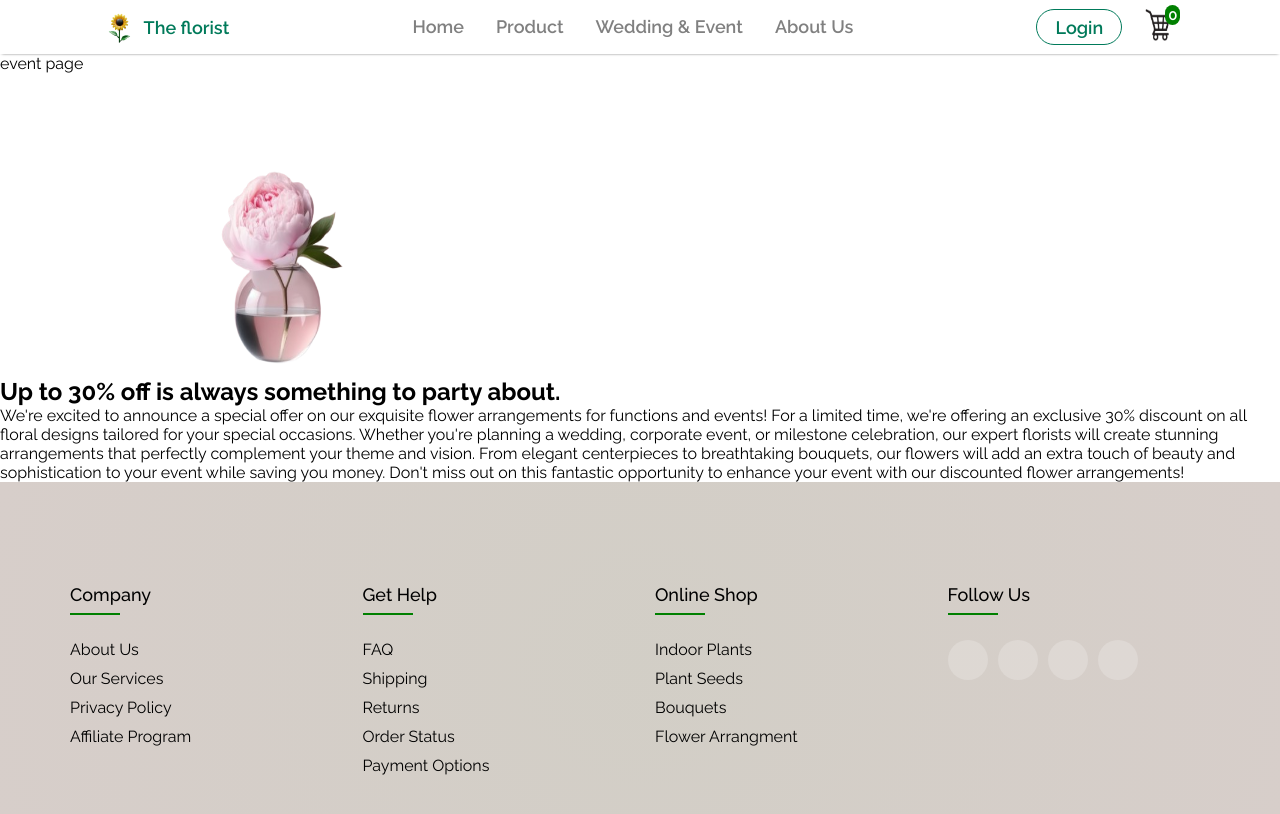
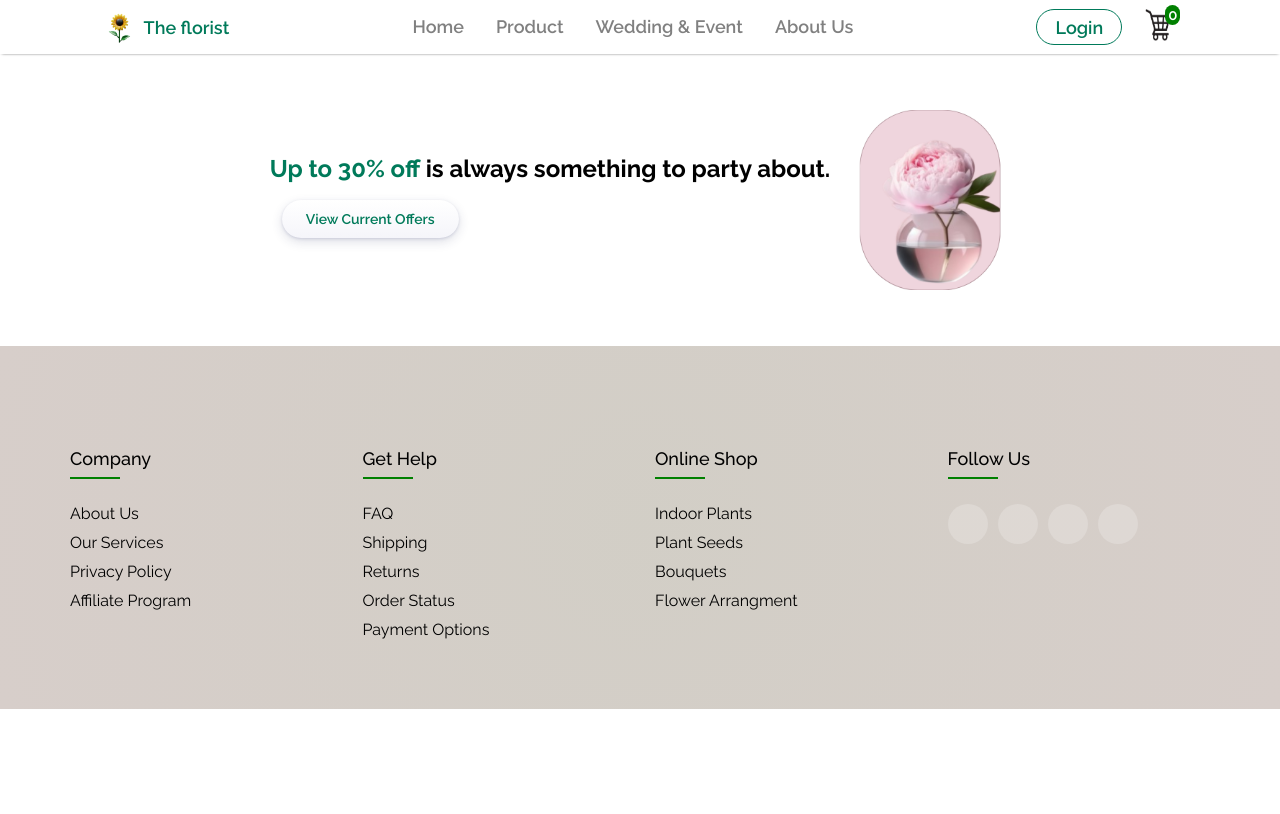
Before and after one commit to manisaparajuli/florist, a React (Create React App) app: page /events in a window 1280 px wide. Shown: the top 814 px of the page. Built offline with nearby package versions, Linux system fonts and the light colour scheme.

Commit message:
event heading added

```diff
--- a/src/Components/EventM/Event.css
+++ b/src/Components/EventM/Event.css
@@ -1,7 +1,41 @@
-img{
-  height: 300px;
-  width : 400px;
-
+.event-container{
+  display: flex;
+  /* background-color: #e2bec2; */
+  padding: 28px;
+  justify-content: center;
+  align-items: center;
+  /* border: solid; */
+  margin: 28px;
 }
 
-/* #e2bec2 */
+.event-content{
+  line-height: 1.6;
+}
+.event-content span{
+  color:  #007a5a;
+}
+.event-container img{
+  width: 180px;
+  height: 100%;
+}
+
+
+.event-content button{
+  display: inline-block;
+  outline: 0;
+  border: 0;
+  margin: 12px;
+  cursor: pointer;
+  font-weight: 600;
+  color: #007a5a;
+  font-size: 14px;
+  height: 38px;
+  padding: 8px 24px;
+  border-radius: 50px;
+  background-image: linear-gradient(180deg,#fff,#f5f5fa);
+  box-shadow: 0 4px 11px 0 rgb(37 44 97 / 15%), 0 1px 3px 0 rgb(93 100 148 / 20%);
+  transition: all .2s ease-out;
+}
+.event-container button:hover{
+  box-shadow: 0 8px 22px 0 rgb(37 44 97 / 15%), 0 4px 6px 0 rgb(93 100 148 / 20%);
+}
--- a/src/Components/EventM/Event.js
+++ b/src/Components/EventM/Event.js
@@ -1,17 +1,28 @@
 import React from 'react'
 import backgroundImg from '../Assests/eventBg.png'
 import './Event.css'
+import twoImg from "../Assests/2.png"
 
 const Event = () => {
   return (
-    <div className='event-container'>
-      <div className='event-content'>
-        <img src={backgroundImg} alt="" />
-        <h2> Up to 30% off is always something to party about.</h2>
-        <p>We're excited to announce a special offer on our exquisite flower arrangements for functions and events! For a limited time, we're offering an exclusive 30% discount on all floral designs tailored for your special occasions. Whether you're planning a wedding, corporate event, or milestone celebration, our expert florists will create stunning arrangements that perfectly complement your theme and vision. From elegant centerpieces to breathtaking bouquets, our flowers will add an extra touch of beauty and sophistication to your event while saving you money. Don't miss out on this fantastic opportunity to enhance your event with our discounted flower arrangements!</p>
-      <p></p>
+    <>
+      <div className='event-container'>
+
+          {/* <img src={backgroundImg} alt="" /> */}
+
+
+        <div className='event-content'>
+          <h2> <span>Up to 30% off</span> is always something to party about.</h2>
+          {/* <p>We're excited to announce a special offer on our exquisite flower arrangements for functions and events! For a limited time, we're offering an exclusive 30% discount on all floral designs tailored for your special occasions. Whether you're planning a wedding, corporate event, or milestone celebration, our expert florists will create stunning arrangements that perfectly complement your theme and vision. From elegant centerpieces to breathtaking bouquets, our flowers will add an extra touch of beauty and sophistication to your event while saving you money. Don't miss out on this fantastic opportunity to enhance your event with our discounted flower arrangements!</p> */}
+          <button>View Current Offers</button>
+        </div>
+          <img src={twoImg} alt="" />
       </div>
-    </div>
+
+      <div>
+
+      </div>
+    </>
   )
 }
 
--- a/src/Components/Hero/Hero.css
+++ b/src/Components/Hero/Hero.css
@@ -170,15 +170,13 @@ h1{
 }
 
 .form-button {
-	background: #007a5a;
 	padding: 10px;
-	border: none;
+	border: solid #007a5a;
 	width: 244px;
 	height: 65px;
 	border-radius: 5px;
 	font-size: 18px;
-	color: white;
-	box-shadow: 0 4px 20px rgba(61, 159, 255, 0.7);
+	color: green;
 }
 
 .form-button:hover {
--- a/src/Components/ViewItem/ViewItem.css
+++ b/src/Components/ViewItem/ViewItem.css
@@ -56,7 +56,7 @@ div.c{
   position: relative;
   margin: 0px 32px 18px 32px
 }
-input{
+.c input{
   position: absolute;
   left: 0;
   top: 0;
--- a/src/Pages/Events.js
+++ b/src/Pages/Events.js
@@ -4,7 +4,6 @@ import Event from '../Components/EventM/Event'
 const Events = () => {
   return (
     <div>
-      event page
       <Event/>
     </div>
   )
```
Also changed, not shown: src/Components/Assests/2.png (added), src/Components/Assests/eventBg.png.
